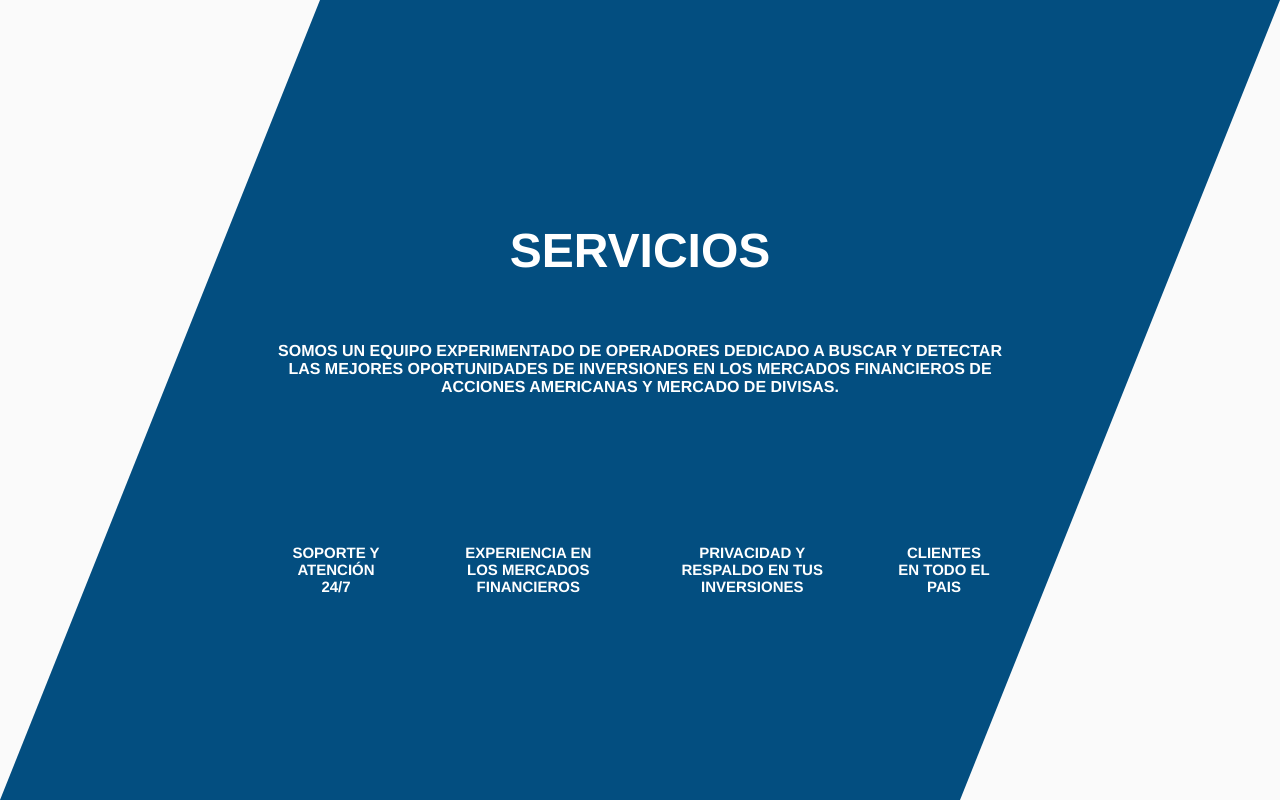
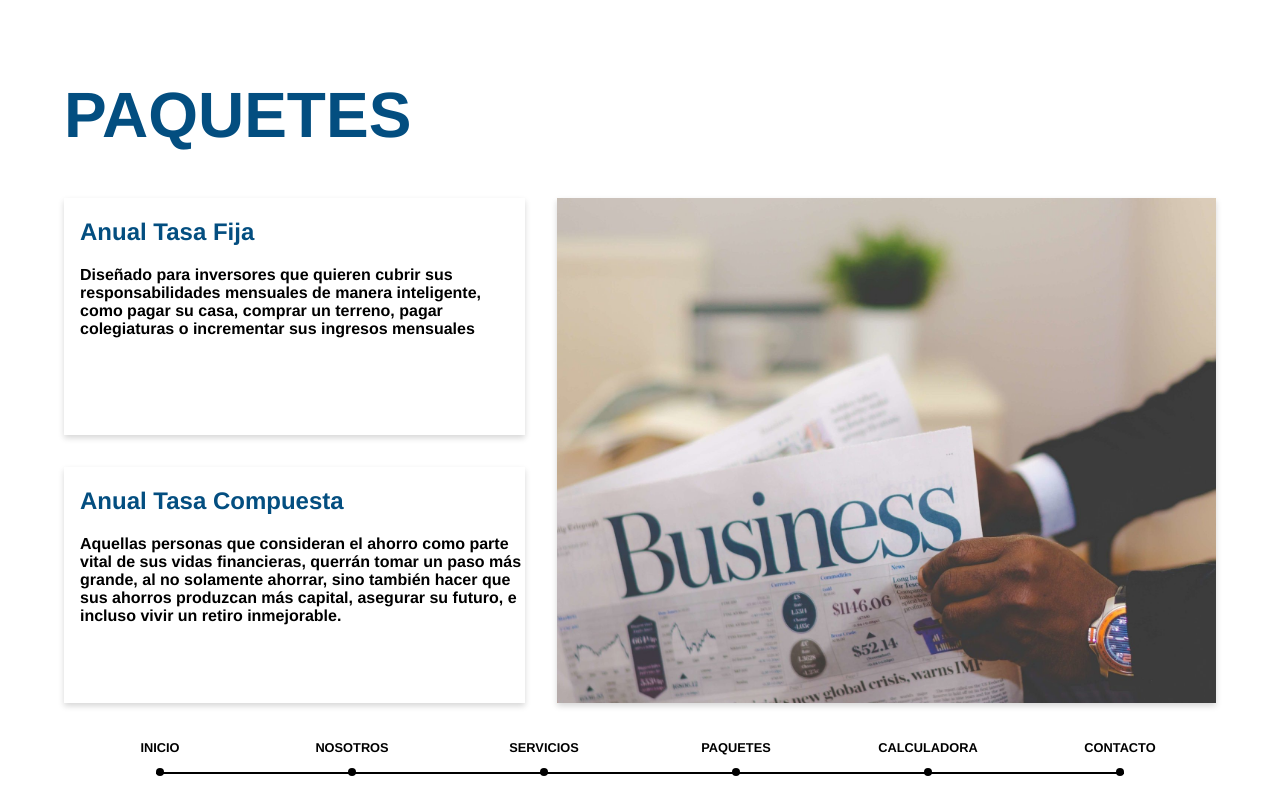
Before and after one commit to sapphiredev01/Web-finanzas, a React (Vite) app: page / in a window 1280 px wide. Built offline with nearby package versions, Linux system fonts and the light colour scheme; some icons are missing; what react-alert-template-basic would draw is missing.

Commit message:
Arreglar bugs

```diff
--- a/src/App.css
+++ b/src/App.css
@@ -1,4 +1,4 @@
 .app{
-    background-color: #fafafa;
+    background-color: #ffffff;
     height: 100vh;
 }
--- a/src/App.jsx
+++ b/src/App.jsx
@@ -9,7 +9,7 @@ import './App.css';
 function App() {
   return (
     <div className='app'>
-      <Servicios />
+      <Paquetes />
     </div>
   )
 }
--- a/src/components/Contacto/Contacto.jsx
+++ b/src/components/Contacto/Contacto.jsx
@@ -1,5 +1,5 @@
 import React, { useState } from "react";
-import { useAlert, types} from "react-alert";
+import { useAlert, types } from "react-alert";
 import styled from "styled-components";
 import Media from "../UI/Media/index";
 import Container from "../UI/Containers/Containers";
@@ -20,10 +20,12 @@ const ImageSquare = styled.img`
   grid-area: 1 / 1 / 9 / 4;
   background-image: url(${(props) => props.src});
   width: 100%;
+  height: 100%;
 `;
 
 const Form = styled.div`
   grid-area: 1 / 4 / 9 / 7;
+  padding: 2rem;
 `;
 
 const Titulo = styled.h1`
@@ -116,24 +118,27 @@ const Contacto = () => {
 
     if (!nombre.trim()) {
       console.log("Sin nombre");
-      alert.show("Por favor, escriba su nombre",{type: "error"})
+      alert.show("Por favor, escriba su nombre", { type: "error" });
       return;
     }
     if (!correo.trim()) {
       console.log("Sin correo");
-      alert.show("Por favor, escriba su correo",{type: "error"})
+      alert.show("Por favor, escriba su correo", { type: "error" });
       return;
     }
     if (!mensaje.trim()) {
       console.log("Sin mensaje");
-      alert.show("Por favor, escriba un mensaje",{type: "error"})
+      alert.show("Por favor, escriba un mensaje", { type: "error" });
       return;
     }
     console.log(nombre);
     console.log(correo);
     console.log(mensaje);
 
-    alert.show("Su mensaje fue enviado, pronto nos pondremos en contacto con usted",{type: "success"})
+    alert.show(
+      "Su mensaje fue enviado, pronto nos pondremos en contacto con usted",
+      { type: "success" }
+    );
     setNombre("");
     setCorreo("");
     setMensaje("");
--- a/src/components/Inicio/Content.jsx
+++ b/src/components/Inicio/Content.jsx
@@ -15,6 +15,7 @@ export const Left = styled.div`
   flex-direction: column;
   justify-content: center;
   align-items: center;
+  padding: 0 3rem;
 `;
 
 export const Title = styled.h1`
--- a/src/components/Nosotros/Nosotros.jsx
+++ b/src/components/Nosotros/Nosotros.jsx
@@ -80,7 +80,7 @@ const Nosotros = () => {
           <Title>Los expertos que necesitas.</Title>
           <Text>
             Somos un equipo de operadores experimentados, comprometidos con
-            buscar y detectar las mejores Oportunidades de inversión de mercado,
+            buscar y detectar las mejores oportunidades de inversión de mercado,
             condiciones financieras de las acciones y los mercados
             estadounidenses de divisas.
           </Text>
--- a/src/components/Paquetes/Paquetes.jsx
+++ b/src/components/Paquetes/Paquetes.jsx
@@ -15,12 +15,12 @@ const Paquetes = () => {
           </Title>
         </TitleContainer>
         <Div1>
-          <h2>Anual Tasa Fija</h2>
-          <p>Diseñado para inversores que quieren cubrir sus responsabilidades mensuales de manera inteligente, como pagar su casa, comprar un terreno, pagar colegiaturas o incrementar sus ingresos mensuales</p>
+          <h2 style={{color: '#034e80'}}>Anual Tasa Fija</h2>
+          <p style={{fontWeight: 'bold'}}>Diseñado para inversores que quieren cubrir sus responsabilidades mensuales de manera inteligente, como pagar su casa, comprar un terreno, pagar colegiaturas o incrementar sus ingresos mensuales</p>
         </Div1>
         <Div2>
-          <h2>Anual Tasa Compuesta</h2>
-          <p>Aquellas personas que consideran el ahorro como parte vital de sus vidas financieras, querrán tomar un paso más grande, al no solamente ahorrar, sino también hacer que sus ahorros produzcan más capital, asegurar su futuro, e incluso vivir un retiro inmejorable.</p>
+          <h2 style={{color: '#034e80'}}>Anual Tasa Compuesta</h2>
+          <p style={{fontWeight: 'bold'}}>Aquellas personas que consideran el ahorro como parte vital de sus vidas financieras, querrán tomar un paso más grande, al no solamente ahorrar, sino también hacer que sus ahorros produzcan más capital, asegurar su futuro, e incluso vivir un retiro inmejorable.</p>
         </Div2>
         <Div3 />
       </Content>
```
